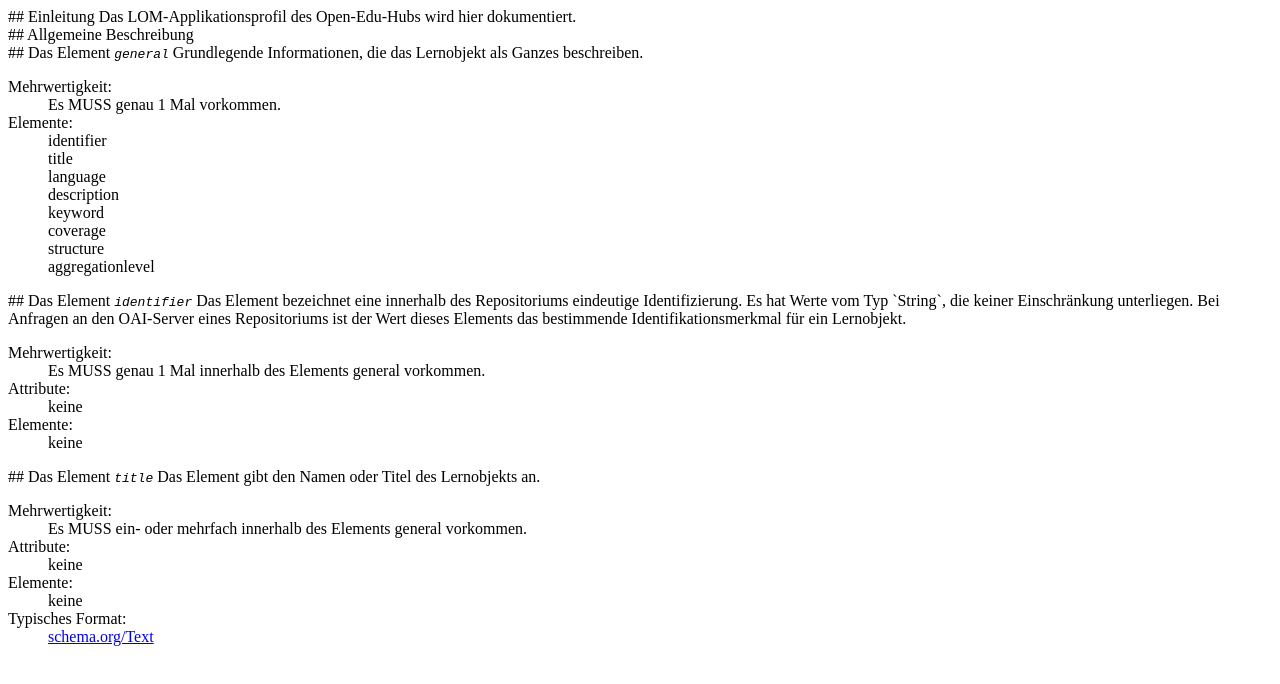
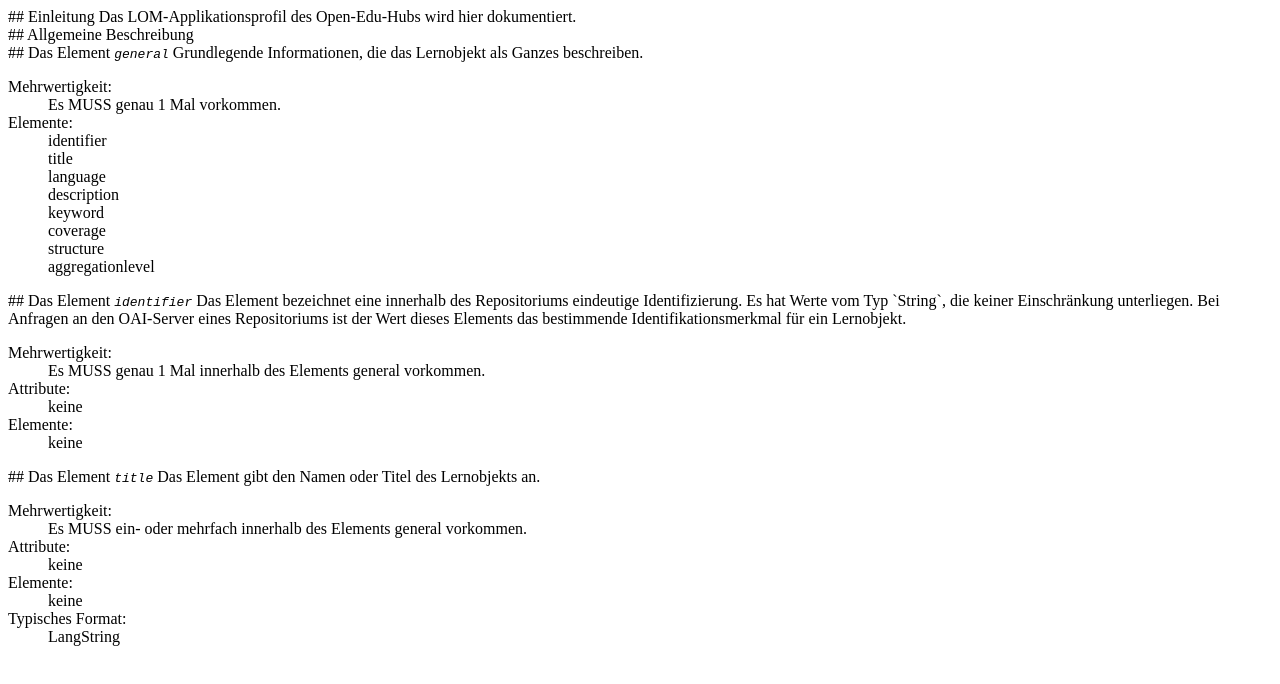
Before and after one commit to openeduhub/oeh-metadata-specs, a plain HTML site: page index.html in a window 1280 px wide. Drawn offline with Linux system fonts and the light colour scheme.

Commit message:
changed typical format to langstring

```diff
--- a/index.html
+++ b/index.html
@@ -90,7 +90,7 @@ Das Element gibt den Namen oder Titel des Lernobjekts an.
   <dt>Elemente:</dt>
   <dd>keine</dd>
   <dt>Typisches Format:</dt>
-  <dd><a href="https://schema.org/Text">schema.org/Text</a></dd>
+  <dd>LangString</dd>
 </dl>
 
 </section>
```
